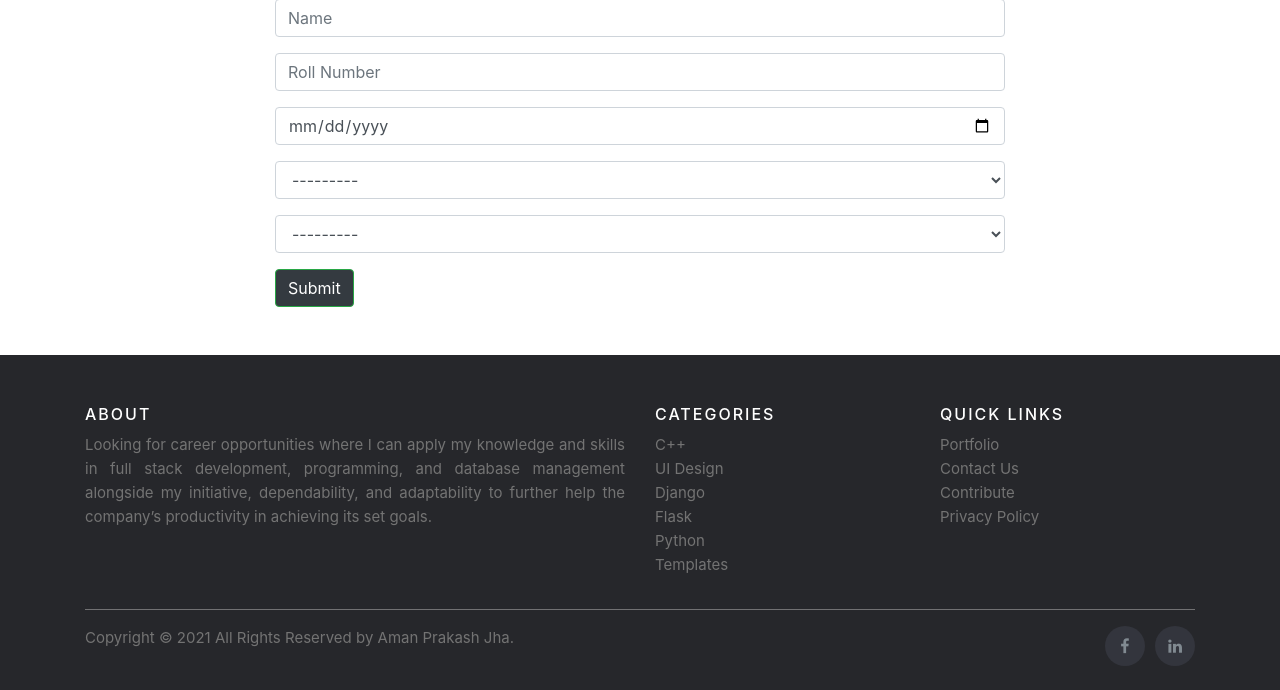
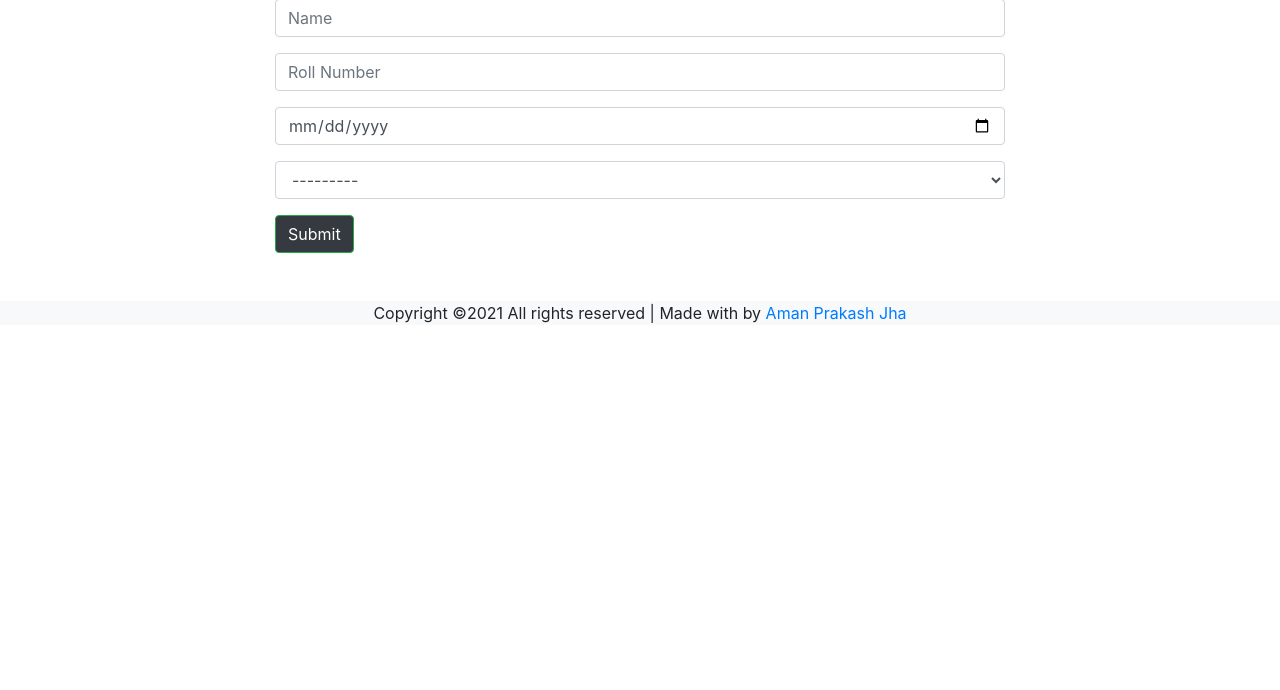
Before and after one commit to amanjha8100/AMS, a Django app: page /subject/attendance/ in a window 1280 px wide. Shown: the part 200-890 px from the top of the page. After the commit the page ends 523 px from the top, so only its background shows below. Run offline with Django 3.2, Linux system fonts and the light colour scheme; a user stored in the database is signed in; data comes from the database, SQL or seed files in the repository; both versions use the stored data as it was before the commit; some libraries are stand-ins or nearby versions.

Commit message:
imporovents and added feature

```diff
--- a/Home/forms.py
+++ b/Home/forms.py
@@ -6,14 +6,14 @@ from django.core.exceptions import ValidationError
 class AttendanceForm(forms.ModelForm):
     class Meta:
         model = attendance
-        fields = ("name","roll","date","sub","time")
+        fields = ("name","roll","date","sub")
 
         widgets = {
             'name':forms.TextInput(attrs={'class':'form-control','placeholder':'Name'}),
             'roll':forms.NumberInput(attrs={'class':'form-control','placeholder':'Roll Number'}),
             #'date':forms.DateInput(attrs={'class':'form-control form-label'}),
             'sub':forms.Select(attrs={'class':'form-control','placeholder':'Subject'}),
-            'time':forms.Select(attrs={'class':'form-control','placeholder':'Day'}),
+            # 'time':forms.Select(attrs={'class':'form-control','placeholder':'Day'}),
             'date':DateInput,
         }
 
@@ -30,14 +30,14 @@ class AttendanceForm(forms.ModelForm):
         self.fields['roll'].label=""
         self.fields['date'].label=""
         self.fields['sub'].label=""
-        self.fields['time'].label=""
-        self.fields['time'].queryset = time.objects.none()
+        # self.fields['time'].label=""
+        # self.fields['time'].queryset = time.objects.none()
 
-        if 'sub' in self.data:
-            try:
-                sub_id = int(self.data.get('sub'))
-                self.fields['time'].queryset = time.objects.filter(sub_id=sub_id).order_by('time')
-            except (ValueError, TypeError):
-                pass  # invalid input from the client; ignore and fallback to empty City queryset
+        # if 'sub' in self.data:
+        #     try:
+        #         sub_id = int(self.data.get('sub'))
+        #         self.fields['time'].queryset = time.objects.filter(sub_id=sub_id).order_by('time')
+        #     except (ValueError, TypeError):
+        #         pass  # invalid input from the client; ignore and fallback to empty City queryset
         #elif self.instance.pk:
             #self.fields['time'].queryset = self.instance.country.city_set.order_by('time')
--- a/Home/models.py
+++ b/Home/models.py
@@ -25,6 +25,9 @@ class student(models.Model):
     def __str__(self):
         return f"{self.name} and {self.roll}"
 
+    class Meta:
+        ordering = ['roll']
+
 
 class subject(models.Model):
     sub = models.CharField(max_length=64)
@@ -43,11 +46,14 @@ class attendance(models.Model):
     roll = models.IntegerField(blank=False)
     date = models.DateField(auto_now_add=False,auto_now=False,blank=False,validators=[date_valid])
     sub = models.ForeignKey(subject,on_delete=models.SET_NULL,blank=True,null=True)
-    time = models.ForeignKey(time,on_delete=models.SET_NULL,blank=True,null=True)
+    # time = models.ForeignKey(time,on_delete=models.SET_NULL,blank=True,null=True)
     """ def save(self, *args, **kwargs):
         if self.date is not datetime.date.today():
             raise ValidationError("The date has to be today!")
         super(Event, self).save(*args, **kwargs) """
+
+    class Meta:
+        ordering = ["-date"]
 
 
 class attendanceclass(models.Model):
--- a/Home/templates/home/attendance_form.html
+++ b/Home/templates/home/attendance_form.html
@@ -15,8 +15,14 @@
             {{ form| crispy }}
             <input class="btn btn-success bg-dark" type="submit" value="Submit">
         </form>
+        {% for m in messages %}
+        <div class="text-info">
+            {{m}}
+        </div>
+        {% endfor %}
       </div>
     </div>
+
   </div>
   <br>
   <br>
--- a/Home/templates/home/base.html
+++ b/Home/templates/home/base.html
@@ -112,13 +112,13 @@
             <h4 class="badge badge-info bg-dark">@Copyright Aman Prakash Jha</h4>
         </section>-->
           <!-- Site footer -->
-            <footer class="site-footer">
+            <!-- <footer class="site-footer">
                 <div class="container">
                 <div class="row">
                     <div class="col-sm-12 col-md-6">
-                    <h6>About</h6>
+                    <h6>About</h6> -->
                     <!-- <p class="text-justify">Scanfcode.com <i>CODE WANTS TO BE SIMPLE </i> is an initiative  to help the upcoming programmers with the code. Scanfcode focuses on providing the most efficient code or snippets as the code wants to be simple. We will help programmers build up concepts in different programming languages that include C, C++, Java, HTML, CSS, Bootstrap, JavaScript, PHP, Android, SQL and Algorithm.</p> -->
-                    <p class="text-justify">Looking for career opportunities where I can apply my knowledge and skills in full stack development, programming, and database management alongside my initiative, dependability, and adaptability to further help the company’s productivity in achieving its set goals. </p>
+                    <!-- <p class="text-justify">Looking for career opportunities where I can apply my knowledge and skills in full stack development, programming, and database management alongside my initiative, dependability, and adaptability to further help the company’s productivity in achieving its set goals. </p>
                     </div>
 
                     <div class="col-xs-6 col-md-3">
@@ -131,17 +131,17 @@
                         <li><a href="#">Python</a></li>
                         <li><a href="#">Templates</a></li>
                     </ul>
-                    </div>
+                    </div> -->
 
-                    <div class="col-xs-6 col-md-3">
+                    <!-- <div class="col-xs-6 col-md-3">
                     <h6>Quick Links</h6>
                     <ul class="footer-links">
                         <li><a target="_blank" href="https://imaman.pythonanywhere.com/">Portfolio</a></li>
                         <li><a href="#">Contact Us</a></li>
                         <li><a href="#">Contribute</a></li>
-                        <li><a href="#">Privacy Policy</a></li>
+                        <li><a href="#">Privacy Policy</a></li> -->
                         <!-- <li><a href="#">Sitemap</a></li> -->
-                    </ul>
+                    <!-- </ul>
                     </div>
                 </div>
                 <hr>
@@ -152,18 +152,30 @@
                     <p class="copyright-text">Copyright &copy; 2021 All Rights Reserved by
                 <a href="#">Aman Prakash Jha</a>.
                     </p>
-                    </div>
+                    </div> -->
 
-                    <div class="col-md-4 col-sm-6 col-xs-12">
+                    <!-- <div class="col-md-4 col-sm-6 col-xs-12">
                     <ul class="social-icons">
-                        <li><a class="facebook" href="https://www.facebook.com/aman.jha.3154284"><i class="fa fa-facebook"></i></a></li>
+                        <li><a class="facebook" href="https://www.facebook.com/aman.jha.3154284"><i class="fa fa-facebook"></i></a></li> -->
                         <!-- <li><a class="twitter" href="#"><i class="fa fa-twitter"></i></a></li>
                         <li><a class="dribbble" href="#"><i class="fa fa-dribbble"></i></a></li> -->
-                        <li><a class="linkedin" href="linkedin.com/in/aman-prakash-jha-1549431a1/"><i class="fa fa-linkedin"></i></a></li>
+                        <!-- <li><a class="linkedin" href="linkedin.com/in/aman-prakash-jha-1549431a1/"><i class="fa fa-linkedin"></i></a></li>
                     </ul>
                     </div>
                 </div>
-                </div>
+                </div> -->
+        <!-- </footer> -->
+        <footer class="ftco-section ftco-section-2 bg-light">
+            <div class="col-md-12 text-center">
+                <p class="mb-0">
+                <!-- Link back to Colorlib can't be removed. Template is licensed under CC BY 3.0. -->
+                Copyright &copy;<script>
+                    document.write(new Date().getFullYear());
+
+                </script> All rights reserved | Made with <i class="icon-heart" aria-hidden="true"></i> by <a href="https://github.com/amanjha8100" target="_blank">Aman Prakash Jha</a>
+                <!-- Link back to Colorlib can't be removed. Template is licensed under CC BY 3.0. -->
+                </p>
+            </div>
         </footer>
         {% block scripts %}
         {% endblock %}
--- a/Home/views.py
+++ b/Home/views.py
@@ -6,10 +6,13 @@ import datetime
 from .forms import AttendanceForm
 from django.http import HttpResponse
 import csv
+from django.contrib import messages
 # Create your views here.
 dateg = datetime.date.today() - datetime.timedelta(days=1)
 print("dekh")
 print(dateg)
+
+@login_required
 def index(request):
     return render(request, 'home/index.html',{
         "students":student.objects.order_by('roll')
@@ -55,8 +58,24 @@ def a_form(request):
         form=AttendanceForm(request.POST)
         if form.is_valid():
             data=form.cleaned_data
-            form.save()
-            #messages.success(request,"Your Attendance is recorded.")
+            date = form.cleaned_data['date']
+            sub = form.cleaned_data['sub']
+            if sub is None:
+                messages.success(request,"Enter subject")
+                return redirect('attend')
+
+            roll = form.cleaned_data['roll']
+            try:
+                x=attendance.objects.get(date=date,sub=sub, roll=roll)
+            except attendance.DoesNotExist:
+                x=None
+            print(x)
+            if x is None:
+                form.save()
+            else:
+                messages.success(request,"Your Already submitted your attendance.")
+                return redirect('attend')
+            messages.success(request,"Your Attendance is recorded.Go to filter section to check previous or current attendance record")
             return redirect('attend')
     return render(request,"home/attendance_form.html",{'form':form})
 
@@ -96,6 +115,8 @@ def attendancefilter(request):
     nameq = request.GET.get('name')
     rollq = request.GET.get('roll')
     dateq = request.GET.get('date')
+    if nameq != '' and nameq is not None and rollq != '' and rollq is not None and dateq != '' and dateq is not None:
+        qs=[]
     if nameq != '' and nameq is not None:
         qs=qs.filter(name=nameq)
     if rollq != '' and rollq is not None:
```
Also changed, not shown: Home/migrations/0010_auto_20210604_1847.py (added), Home/migrations/0011_auto_20210604_1850.py (added), db.sqlite3.
